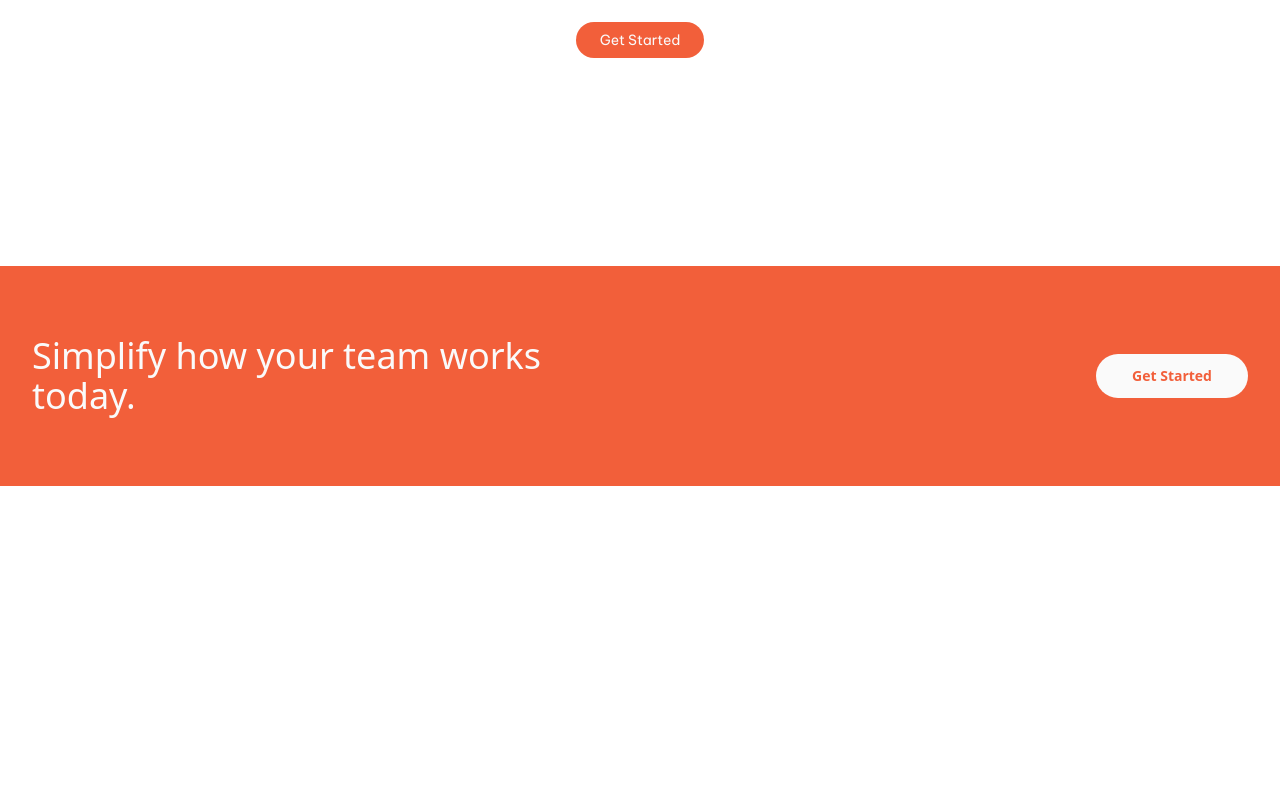
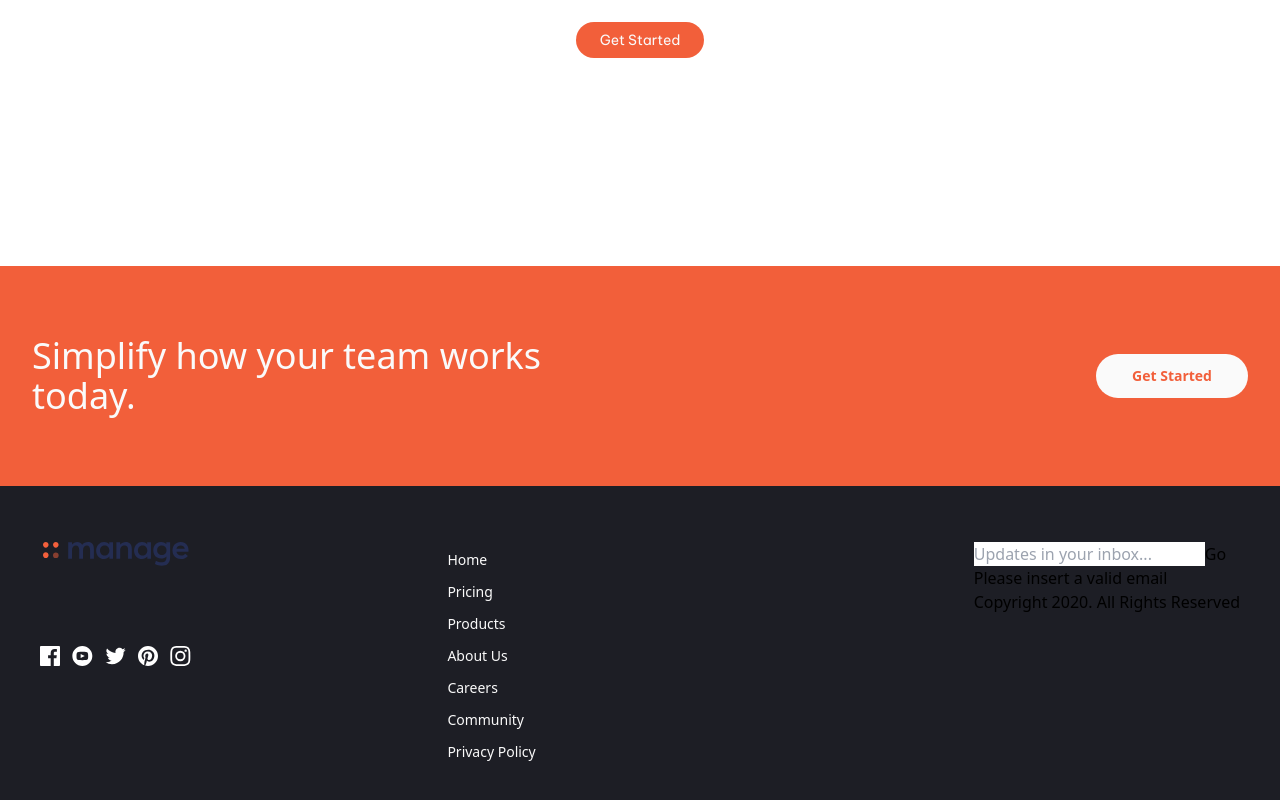
Before and after one commit to mdnaimur/manage-landing-page-master, a React (Vite) app: page / in a window 1280 px wide. Shown: the part 1845-2645 px from the top of the page. Before the commit the page ends 2331 px from the top, so only its background shows below. Built offline with nearby package versions, Linux system fonts and the light colour scheme.

Commit message:
Footer update

```diff
--- a/src/App.tsx
+++ b/src/App.tsx
@@ -1,6 +1,7 @@
 import "./App.css";
 
 import { Content } from "./pages/contents/Content";
+import { Footer } from "./pages/Footer/Footer";
 import { NavigationsHome } from "./pages/Navigations/NavigationsHome";
 import { Review } from "./pages/Review/Review";
 import { ReviewFotter } from "./pages/Review/ReviewFotter";
@@ -13,6 +14,7 @@ function App() {
         <Content />
         <Review />
         <ReviewFotter />
+        <Footer />
       </div>
     </>
   );
--- /dev/null
+++ b/src/pages/Footer/Footer.css
@@ -0,0 +1,65 @@
+@tailwind base;
+
+@layer base {
+  .footer {
+    @apply w-full h-auto bg-Very-Dark-Blue pb-14 pt-12 md:pt-14 relative;
+  }
+  .footer_main {
+    @apply w-full h-full px-10 mx-auto flex flex-col-reverse
+    justify-center items-center md:flex-row md:justify-between
+    md:items-start;
+  }
+
+  .logo_icon_combo {
+    @apply flex flex-col-reverse md:flex-col;
+  }
+  .copy_right {
+    @apply text-center text-Dark-Grayish-Blue text-xs md:hidden;
+  }
+
+  .logo {
+    @apply pt-14 pb-14 w-[146px] mx-auto md:pt-0 md:pb-20;
+  }
+
+  .icon_ul {
+    @apply flex flex-row items-center space-x-10
+    md:space-x-3;
+  }
+
+  .icon_ul_img {
+    @apply w-[34px] md:w-full;
+  }
+
+  .footer_nav {
+    @apply w-[270px] flex flex-row justify-center items-start text-Very-Light-Gray
+    pt-2 pb-14 text-sm md:flex md:flex-row md:justify-between;
+  }
+
+  .footer_nav_main {
+  }
+
+  .footer_nav_main_ul {
+    @apply space-y-3;
+  }
+
+  .footer_form {
+    @apply pb-10 md:pb-0;
+  }
+
+  .footer_form_main {
+    @apply w-full;
+  }
+
+  .footer_form_input {
+    @apply text-Bright-Red;
+  }
+
+  .footer_form_btn {
+  }
+
+  .form_error {
+  }
+
+  .form_copy_right {
+  }
+}
--- /dev/null
+++ b/src/pages/Footer/Footer.tsx
@@ -0,0 +1,104 @@
+import "./Footer.css";
+
+import facebook from "../../assets/images/icon-facebook.svg";
+import instrargam from "../../assets/images/icon-instagram.svg";
+import printerst from "../../assets/images/icon-pinterest.svg";
+import twitter from "../../assets/images/icon-twitter.svg";
+import yt from "../../assets/images/icon-youtube.svg";
+import logo from "../../assets/images/logo.svg";
+
+export const Footer = () => {
+  return (
+    <footer className="footer">
+      <div className="footer_main">
+        <div className="logo_icon_combo">
+          <p className="copy_right">Copyright 2020. All Rights Reserved</p>
+          <img src={logo} alt="" className="logo" />
+          <ul className="icon_ul">
+            <li>
+              <a href="#">
+                <img src={facebook} alt="" className="icon_ul_img" />
+              </a>
+            </li>
+
+            <li>
+              <a href="#">
+                <img src={yt} alt="" className="icon_ul_img" />
+              </a>
+            </li>
+
+            <li>
+              <a href="#">
+                <img src={twitter} alt="" className="icon_ul_img" />
+              </a>
+            </li>
+
+            <li>
+              <a href="#">
+                <img src={printerst} alt="" className="icon_ul_img" />
+              </a>
+            </li>
+
+            <li>
+              <a href="#">
+                <img src={instrargam} alt="" className="icon_ul_img" />
+              </a>
+            </li>
+          </ul>
+        </div>
+        <div className="footer_nav">
+          <div className="footer_nav_main">
+            <ul className="footer_nav_main_ul">
+              <li>
+                <a href="#">Home</a>
+              </li>
+
+              <li>
+                <a href="#">Pricing</a>
+              </li>
+
+              <li>
+                <a href="#">Products</a>
+              </li>
+
+              <li>
+                <a href="#">About Us</a>
+              </li>
+
+              <li>
+                <a href="#">Careers</a>
+              </li>
+
+              <li>
+                <a href="#">Community</a>
+              </li>
+
+              <li>
+                <a href="#">Privacy Policy</a>
+              </li>
+            </ul>
+          </div>
+        </div>
+
+        <div className="footer_form">
+          <form action="" className="footer_form_main">
+            <input
+              type="email"
+              placeholder="Updates in your inbox..."
+              className="footer_form_input"
+              required
+            />
+            <button className="footer_form_btn" type="submit">
+              Go
+            </button>
+
+            <p className="form_error">Please insert a valid email</p>
+            <p className="form_copy_right">
+              Copyright 2020. All Rights Reserved
+            </p>
+          </form>
+        </div>
+      </div>
+    </footer>
+  );
+};
--- a/vite.config.ts
+++ b/vite.config.ts
@@ -4,11 +4,11 @@ import { defineConfig } from 'vite'
 // https://vite.dev/config/
 export default defineConfig({
   plugins: [react()],
-  // server: {
-  //   watch: {
-  //     usePolling: true, // Enable polling for file changes
-  //   },
-  //   host: true,  // Allows access to the dev server from the outside
-  //   strictPort: true,
-  // },
+  server: {
+    watch: {
+      usePolling: true, // Enable polling for file changes
+    },
+    host: true,  // Allows access to the dev server from the outside
+    strictPort: true,
+  },
 })
```
